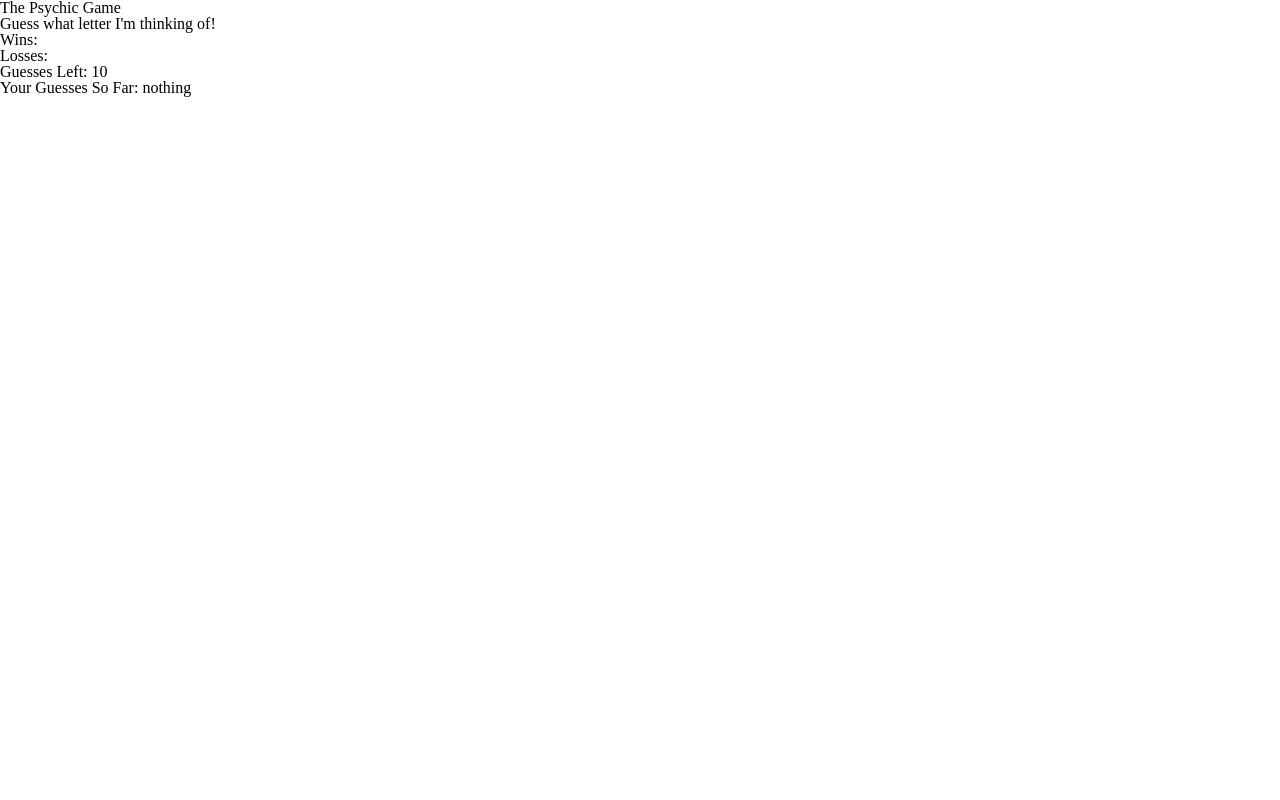
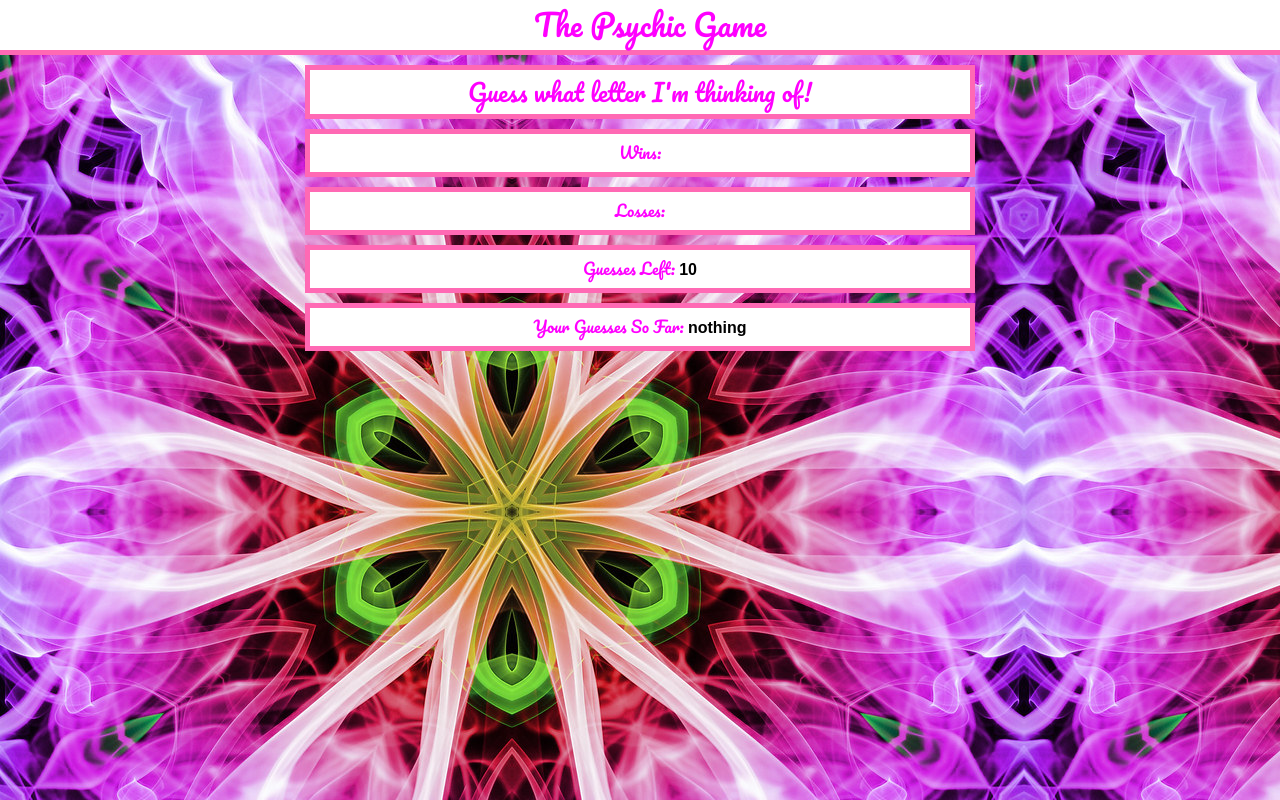
Before and after one commit to erinruthmaness/Psychic-Game, a plain HTML site: page index.html in a window 1280 px wide. Drawn offline with Linux system fonts and the light colour scheme.

Commit message:
added stylesheets

```diff
--- a/assets/css/style.css
+++ b/assets/css/style.css
@@ -0,0 +1,32 @@
+html {
+    background-image: url(../images/background.jpg);
+}
+
+h1, h2, h3 {
+    font-family: 'Pacifico', cursive;
+    background-color: white;
+    color: fuchsia;
+    text-align: center;
+    border: solid 5px hotpink;
+    padding: 10px;
+    width: 50%;
+    margin: 10px auto;
+}
+
+h1 {
+    margin-top: 0px;
+    width: 100%;
+    font-size: 30px;
+    border: 0px;
+    border-bottom: solid 5px hotpink;
+}
+
+h2 {
+    font-size: 24px;
+}
+
+span {
+    color: black;
+    font-weight: bold;
+    font-family: Arial, Helvetica, sans-serif;
+}
--- a/assets/javascript/game.js
+++ b/assets/javascript/game.js
@@ -49,7 +49,7 @@ document.onkeyup = function (event) {
             outRem.textContent = remTries;
             //subtracts a turn
             console.log("so far they've guessed " + guessArray);
-            userGuess.textContent = guessArray;
+            userGuess.textContent = guessArray.join(" ").toUpperCase();
 
             if (guessArray.length === 10) {
                 loss++;
--- a/index.html
+++ b/index.html
@@ -5,6 +5,7 @@
     <meta name="viewport" content="width=device-width, initial-scale=1.0">
     <meta http-equiv="X-UA-Compatible" content="ie=edge">
     <title>Psychic Game</title>
+    <link href="https://fonts.googleapis.com/css?family=Pacifico&display=swap" rel="stylesheet">
     <link rel="stylesheet" href="assets/css/reset.css">
     <link rel="stylesheet" href="assets/css/style.css">
 </head>
```
Also changed, not shown: assets/images/background.jpg (added), assets/images/spiral.png (added).
